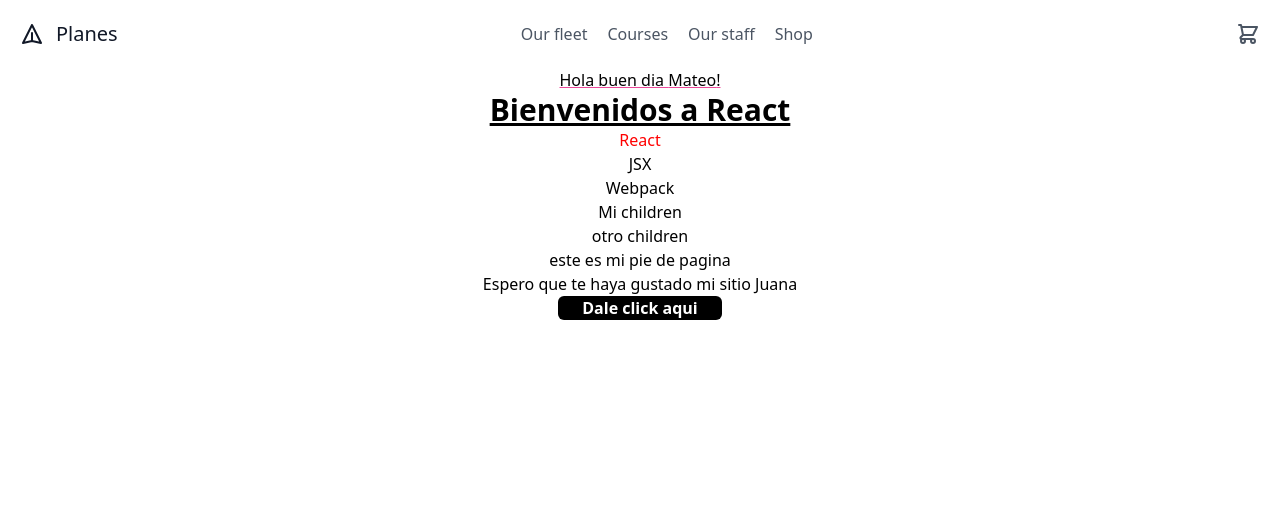
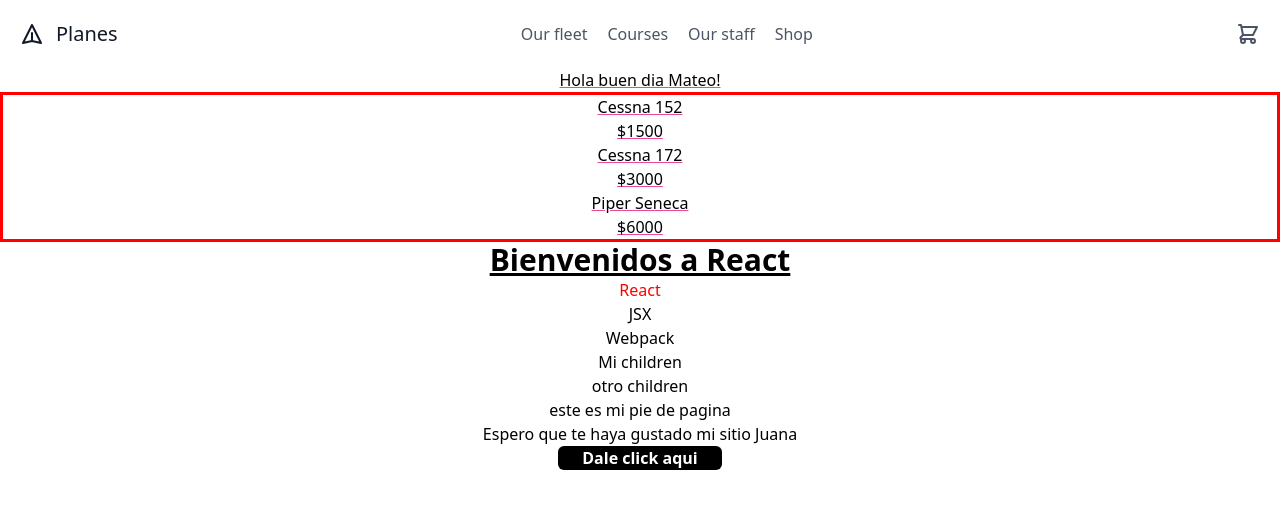
Before and after one commit to CandelaRivero/React, a React (Create React App) app: page / in a window 1280 px wide. Shown: the top 508 px of the page. Built offline with nearby package versions, Linux system fonts and the light colour scheme.

Commit message:
Commit Items

```diff
--- a/src/components/NavBar.js
+++ b/src/components/NavBar.js
@@ -3,6 +3,18 @@ import CartWidget from './CartWidget'
 
 
 const NavBar = () => {
+
+    const categories = [
+
+        "Courses",
+
+        "Shop",
+
+
+
+      ]
+
+
   return (
 
     <header class="text-gray-600 body-font">
--- /dev/null
+++ b/src/container/Item.js
@@ -0,0 +1,12 @@
+import React from 'react'
+
+const Item = ({producto}) => {
+  return (
+    <div>
+        <h3>{producto.nombre}</h3>
+        <h4>{producto.precio}</h4>
+    </div>
+  )
+}
+
+export default Item
--- a/src/container/ItemListContainer.jsx
+++ b/src/container/ItemListContainer.jsx
@@ -1,25 +1,33 @@
 
 
 import React from 'react'
+import Item from './Item'
 
 
 
 
-function ItemListContainer ( {nombre} ) {
+function ItemListContainer ( {nombre}  ) {
 
     const estilos = {
         nombre: 'class=h-10 px-6 text-center underline decoration-pink-500'
       }
 
+      const producto = [
+        {nombre: 'Cessna 152', precio: '$1500'},
+        {nombre: 'Cessna 172', precio: '$3000'},
+        {nombre: 'Piper Seneca', precio: '$6000'}
+      ]
+
         return (
+          <>
+          <div className={estilos.nombre} >Hola buen dia {nombre}!</div>
 
-          <>
+          <div className={estilos.nombre} style={{border: "solid red"}}>
+          <Item producto={producto[0]}></Item>
+          <Item producto={producto[1]}></Item>
+          <Item producto={producto[2]}></Item>
 
-    <div className={estilos.nombre} >Hola buen dia {nombre}!</div>
-
-
-
-
+          </div>
           </>
 
         )
```
